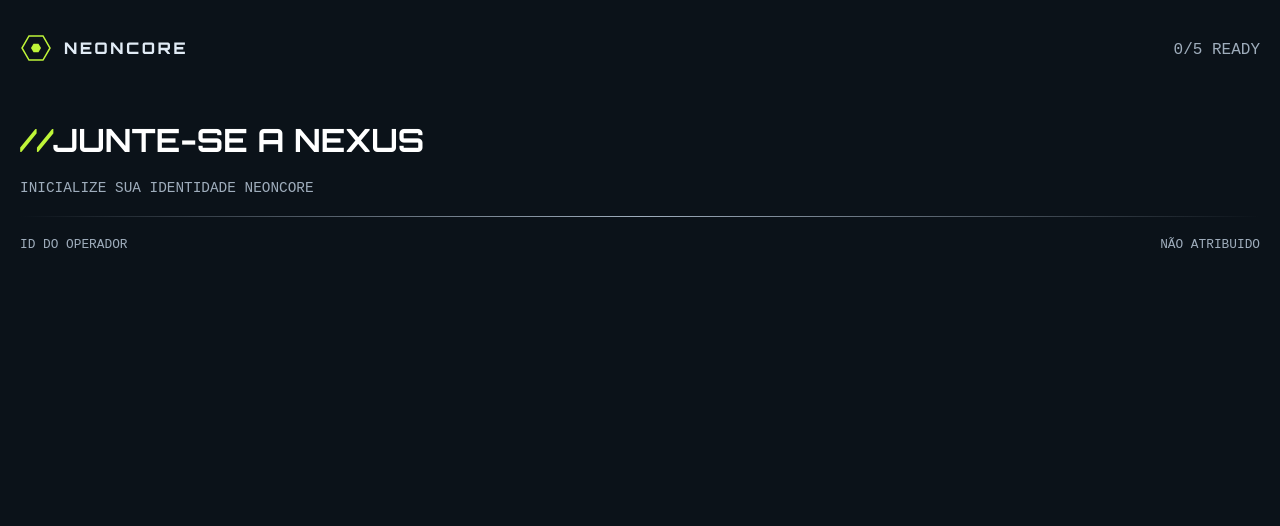
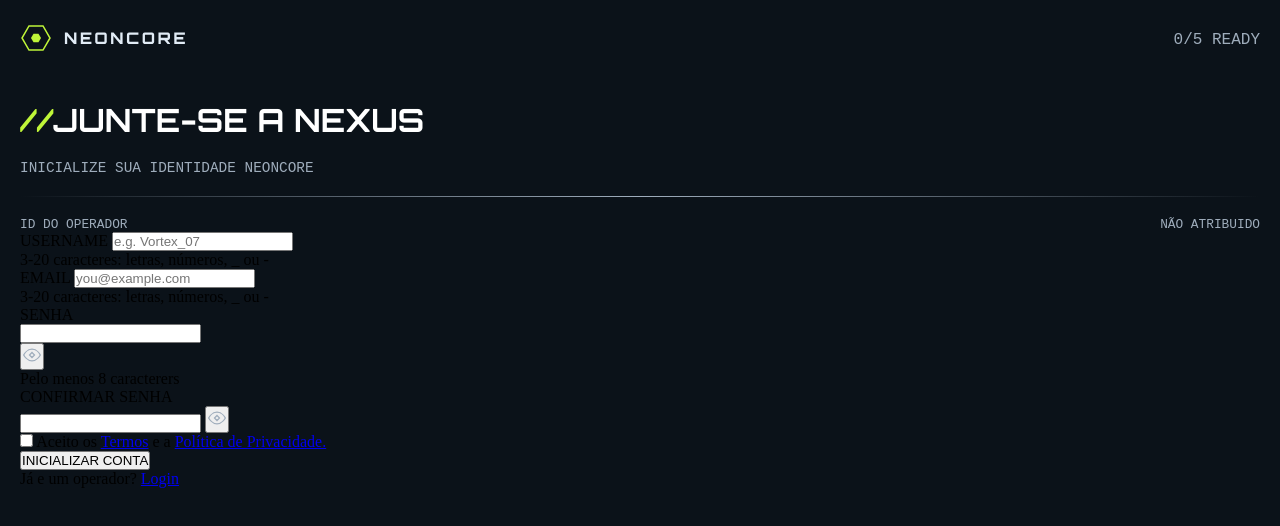
Before and after one commit to gabr1eloliveira/gamer-sign-up, a plain HTML site: page index.html in a window 1280 px wide. Drawn offline with Linux system fonts and the light colour scheme; a web font is replaced by a local one.

Commit message:
criei o formulario do site

```diff
--- a/index.html
+++ b/index.html
@@ -30,7 +30,43 @@
                     <p class="operador-id__name">NÃO ATRIBUIDO</p>
                 </div>
                 <div class="cadastro__form">
-                    <form action=""></form>
+                    <form action="" method="post">
+                        <label for="username">USERNAME</label>
+                        <input type="text" name="username" id="cadastro-form__username" class="cadastro-form__input" required minlength="3" maxlength="20" placeholder="e.g. Vortex_07">
+                        <p cadastro-form__description>3-20 caracteres: letras, números, _ ou -</p>
+                        <label for="email">EMAIL</label>
+                        <input type="email" name="email" id="cadastro-form__email" class="cadastro-form__input" required maxlength="100" autocomplete="email" placeholder="you@example.com">
+                        <p cadastro-form__description>3-20 caracteres: letras, números, _ ou -</p>
+                        <label for="senha">SENHA</label>
+                        <div class="cadastro-form__campo-senha">
+                            <input type="password" name="senha" id="cadastro-form__senha" class="cadastro-form__input" required minlength="8">
+                            <div class="cadastro-form__forca-senha">
+                                <span class="forca-senha__nivel"></span>
+                                <span class="forca-senha__nivel"></span>
+                                <span class="forca-senha__nivel"></span>
+                                <span class="forca-senha__nivel"></span>
+                            </div>
+                            <button class="btn-mostrar-senha">
+                                <img src="assets/images/icon-eye.svg" alt="Mostrar Senha">
+                            </button>
+                        </div>
+                        <p cadastro-form__description>Pelo menos 8 caracterers</p>
+                        <label for="confirma-senha">CONFIRMAR SENHA</label>
+                        <div class="cadastro-form__campo-senha">
+                            <input type="password" name="confirma-senha " id="cadastro-form__confirma-senha" class="cadastro-form__input" required>
+                            <button class="btn-mostrar-senha">
+                                <img src="assets/images/icon-eye.svg" alt="Mostrar Senha">
+                            </button>
+                        </div>
+                        <div class="cadastrar-form__aceite-termos">
+                            <input type="checkbox" name="termos" id="cadastro-form__termos" class="cadastro-form__input" required>
+                            <label for="termos">
+                                Aceito os <a href="#" target="_blank">Termos</a> e a <a href="#" target="_blank">Política de Privacidade.</a>
+                            </label>
+                        </div>
+                        <button class="btn-inicializar-conta">INICIALIZAR CONTA</button>
+                        <p class="cadastrar-form__already-login">Já e um operador? <a href="#" target="_blank">Login</a></p>
+                    </form>
                 </div>
             </div>
         </section>
--- a/src/css/style.css
+++ b/src/css/style.css
@@ -4,7 +4,7 @@
 
 .cabecalho{
     width: 100%;
-    height: 100px;
+    height: 80px;
     padding: 20px;
 }
 
```
